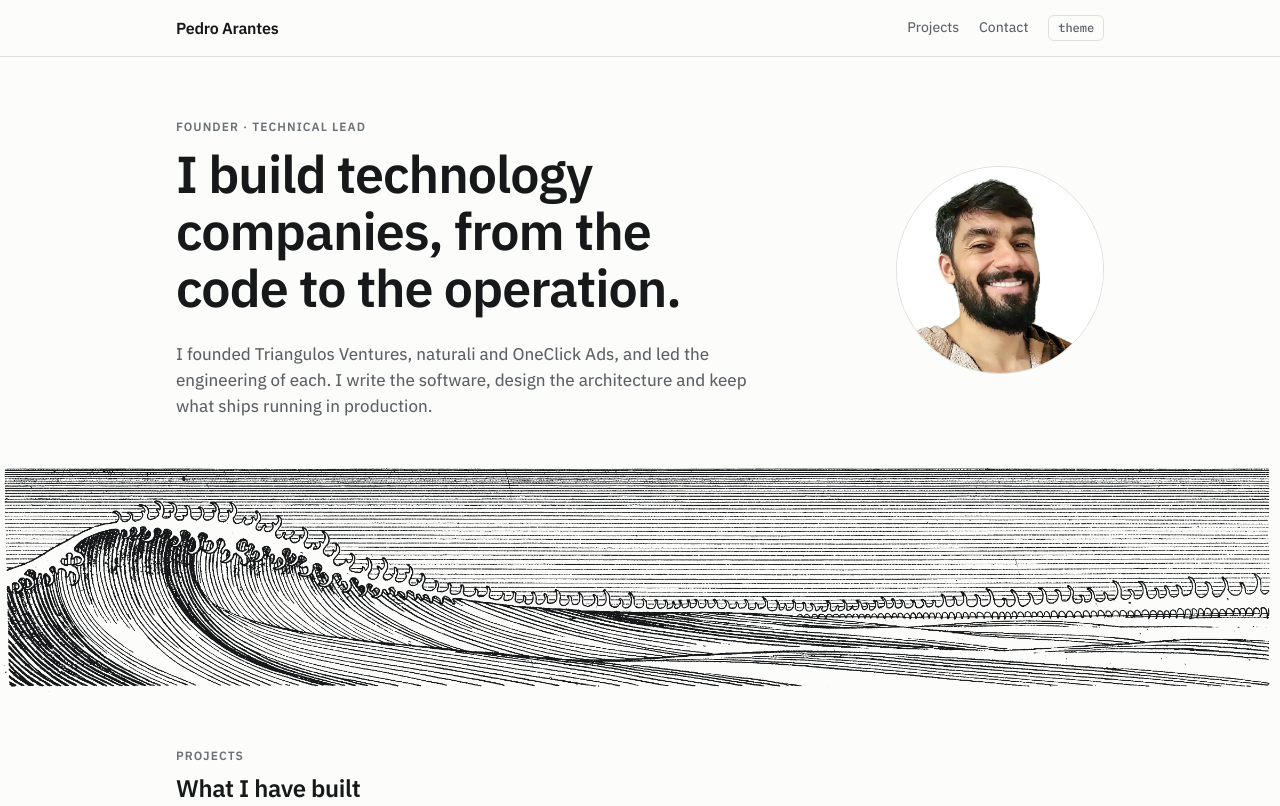
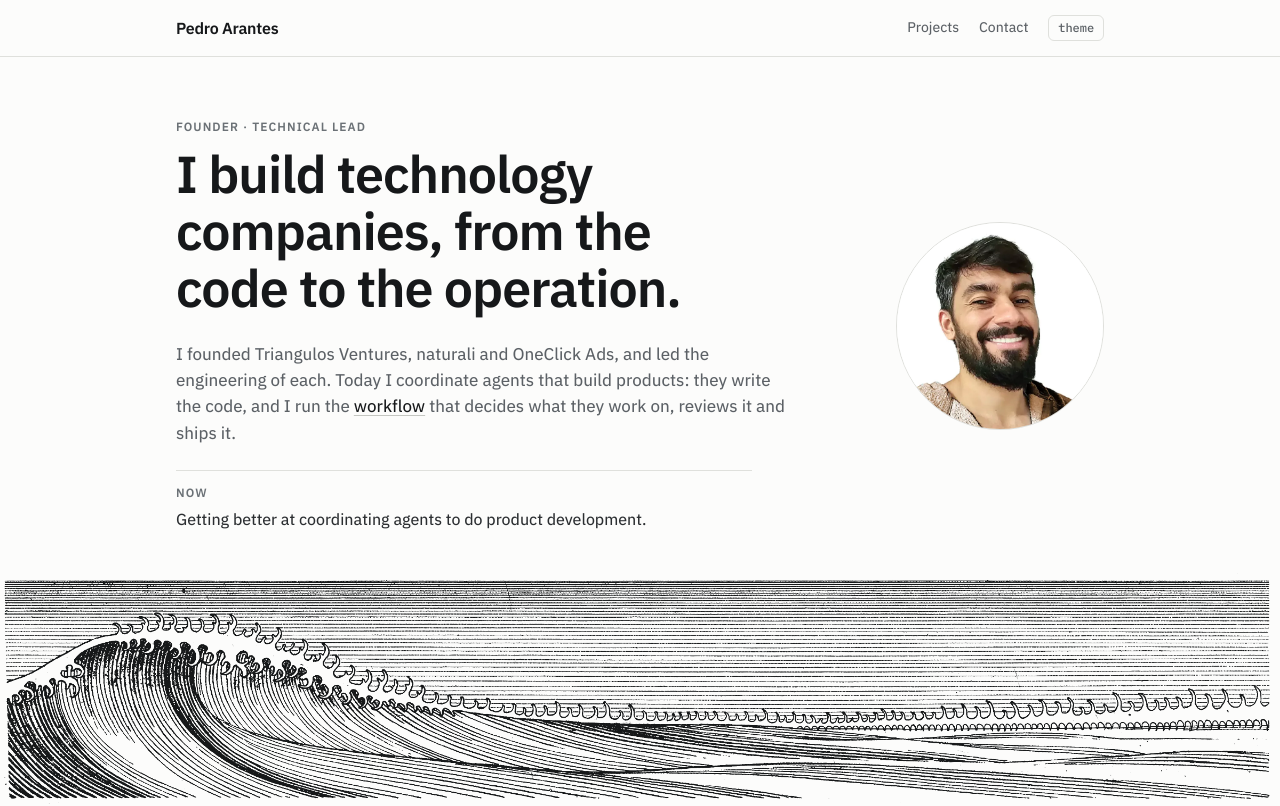
Before and after one commit to arantespp/pedroarantes.com, a plain HTML site: page index.html in a window 1280 px wide. Shown: the top 806 px of the page. Drawn offline with Linux system fonts and the light colour scheme.

Commit message:
Say that Pedro coordinates agents, and that it is his focus now
The lead adds one sentence on coordinating agents that build products,
linking the ttoss workflow, and a Now line under it names the focus.

Co-Authored-By: Claude Opus 5.5 <noreply@anthropic.com>
Claude-Session: https://claude.ai/code/session_015SLYLDRWwFat1iJ9HmkauE

```diff
--- a/index.html
+++ b/index.html
@@ -61,8 +61,14 @@
             </h1>
             <p class="lead">
               I founded Triangulos Ventures, naturali and OneClick Ads, and led
-              the engineering of each. I write the software, design the
-              architecture and keep what ships running in production.
+              the engineering of each. Today I coordinate agents that build
+              products: they write the code, and I run the
+              <a href="https://ttoss.dev/docs/engineering/workflow">workflow</a>
+              that decides what they work on, reviews it and ships it.
+            </p>
+            <p class="now">
+              <span class="eyebrow">Now</span>
+              Getting better at coordinating agents to do product development.
             </p>
           </div>
         </section>
--- a/styles.css
+++ b/styles.css
@@ -222,6 +222,19 @@ a:hover {
   color: var(--text-muted);
 }
 
+.hero .now {
+  margin: 1.5rem 0 0;
+  padding-top: 1rem;
+  max-width: 60ch;
+  border-top: 1px solid var(--border-default);
+  color: var(--text-body);
+}
+
+.hero .now .eyebrow {
+  display: block;
+  margin-bottom: 0.5rem;
+}
+
 /* ---- Plates: ink on a transparent ground, edge to edge ---- */
 
 .plate {
```
